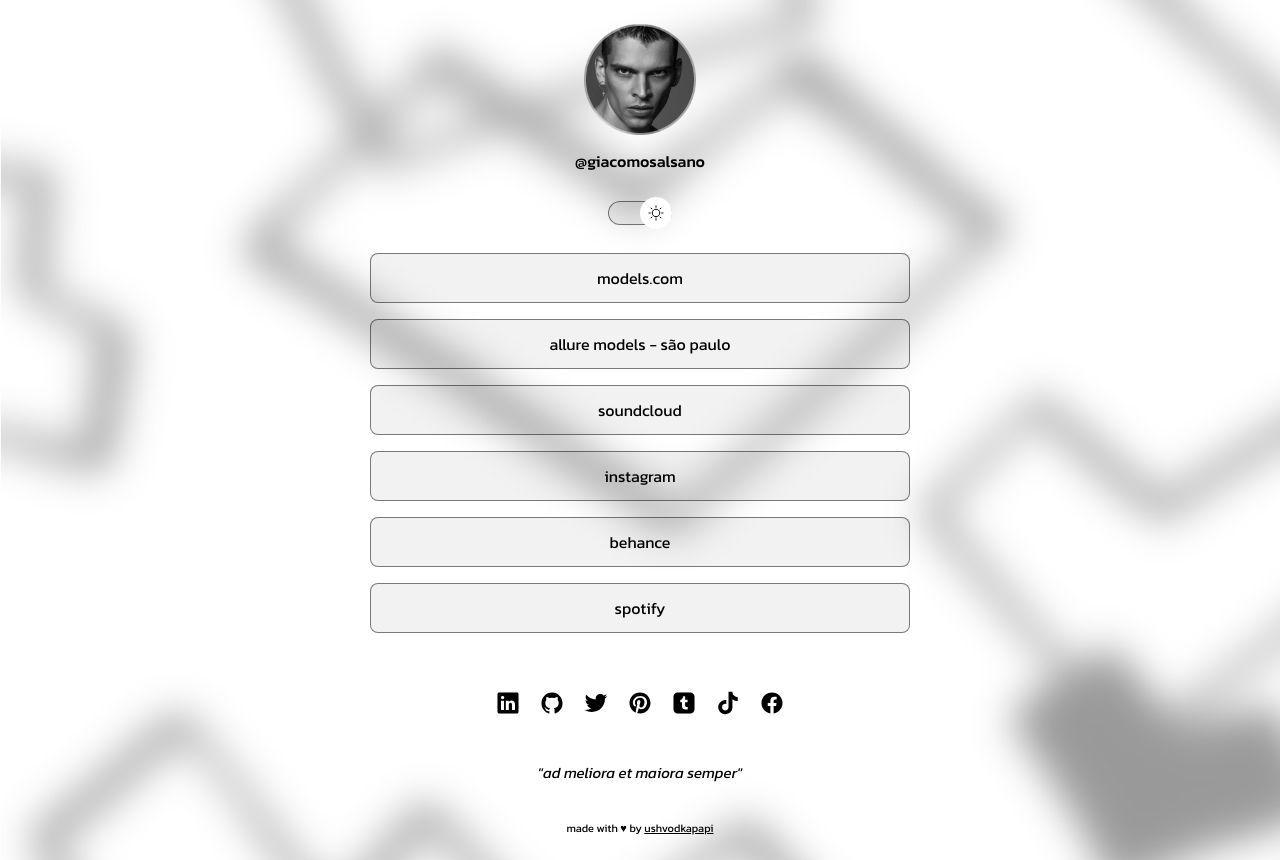
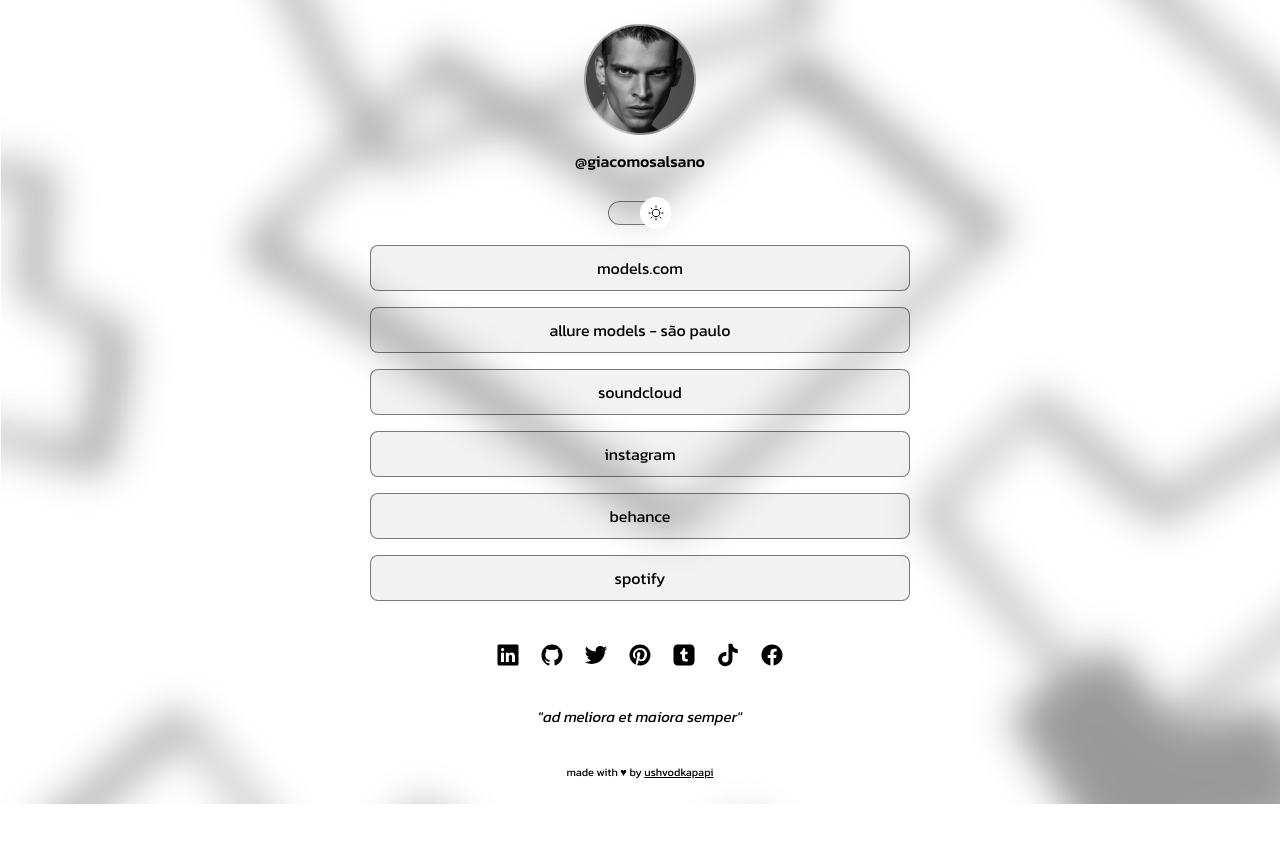
Before and after one commit to giacomosalsano/linktree, a plain HTML site: page index.html in a window 1280 px wide. After the commit the page ends 804 px from the top, so only its background shows below. Drawn offline with nearby package versions, Linux system fonts and the light colour scheme.

Commit message:
updated css

```diff
--- a/style.css
+++ b/style.css
@@ -120,14 +120,14 @@
     display: flex;
     flex-direction: column;
     gap: 16px;
-    padding: 24px 0;
+    padding: 16px 0;
 }
 
 ul li a {
     display: flex;
     align-items: center;
     justify-content: center;
-    padding: 12px 16px;
+    padding: 10px 8px;
     background: var(--surface-color);
     border: 1px solid var(--stroke-color);
     border-radius: 8px;
@@ -150,7 +150,7 @@
 #social_links {
     display: flex;
     justify-content: center;
-    padding: 24px 0;
+    padding: 16px 0;
     font-size: 24px;
 }
 
```
